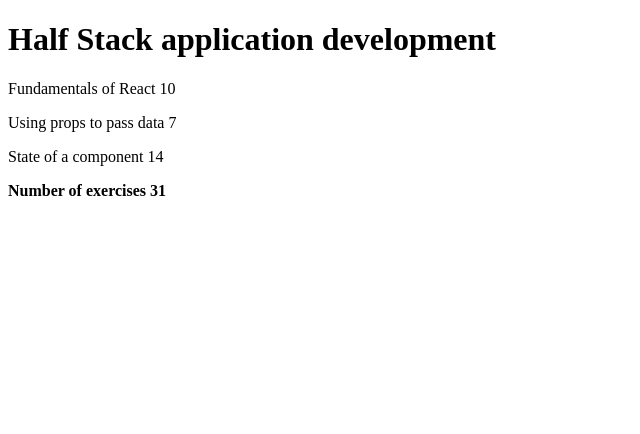
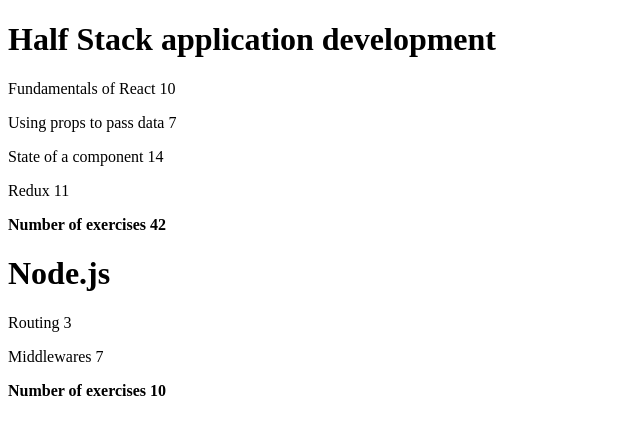
Before and after one commit to ce13ste/HelsinkiMOOC, a React (Create React App) app: page / in a window 1280 px wide. Shown: the top 434 px of the page, without its empty margins (0-640 px from the left). Built offline with nearby package versions, Linux system fonts and the light colour scheme.

Commit message:
2.4: Course information step9 & 2.5: separate module

```diff
--- a/src/index.js
+++ b/src/index.js
@@ -3,9 +3,10 @@ import ReactDOM from "react-dom";
 import Course from "./components/Course";
 
 const App = () => {
-	const course = {
+  const courses = [
+		{
+			name: "Half Stack application development",
 			id: 1,
-		name: "Half Stack application development",
 			parts: [
 				{
 					name: "Fundamentals of React",
@@ -22,11 +23,32 @@ const App = () => {
 					exercises: 14,
 					id: 3,
 				},
+				{
+					name: "Redux",
+					exercises: 11,
+					id: 4,
+				},
+			],
+		},
+		{
+			name: "Node.js",
+			id: 2,
+			parts: [
+				{
+					name: "Routing",
+					exercises: 3,
+					id: 1,
+				},
+				{
+					name: "Middlewares",
+					exercises: 7,
+					id: 2,
+				},
+			],
+		},
+	];
 
-		],
-	};
-
-	return <Course course={course} />;
+	return courses.map((course) => <Course course={course} />);
 };
 
 ReactDOM.render(<App />, document.getElementById("root"));
```
Lines whose indentation alone changed are shown as unchanged.
